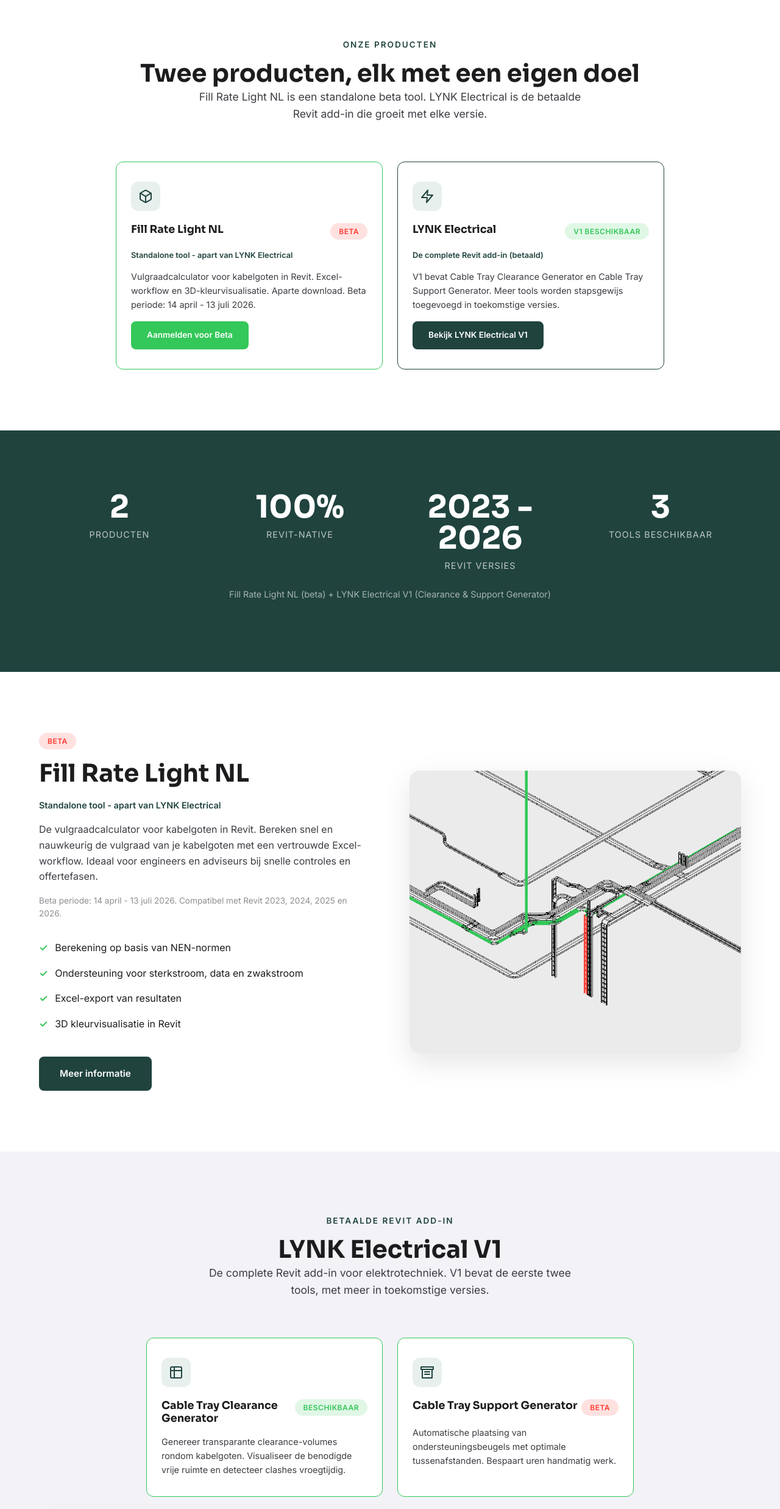
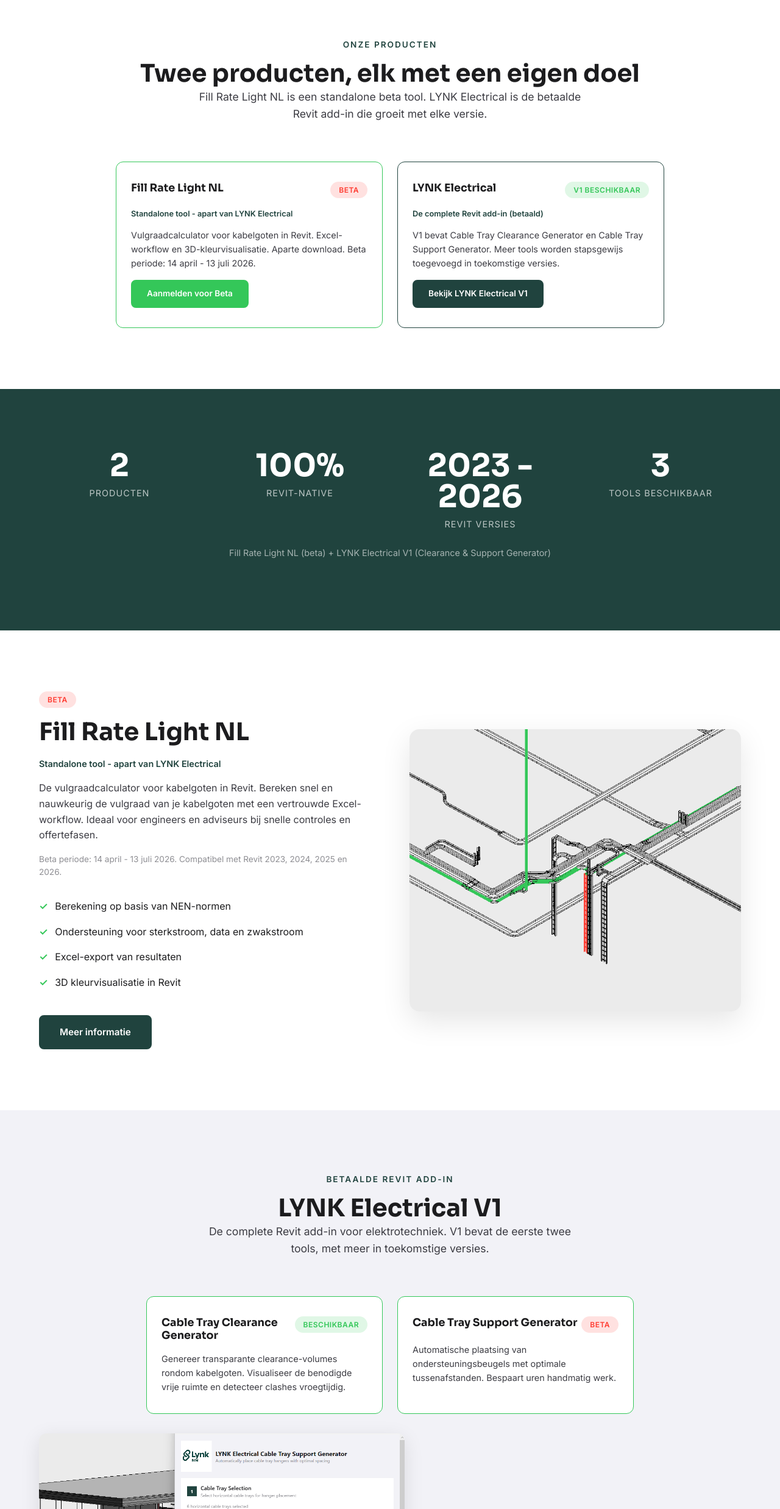
Before and after one commit to LorenzoRCU/bimlynk-website, a website: page index.html in a window 1280 px wide. Shown: the part 840-3315 px from the top of the page at 61% size. Drawn offline with Linux system fonts and the light colour scheme.

Commit message:
refactor: remove icons from Fill Rate + LYNK Electrical tool cards (cleaner look)

```diff
--- a/index.html
+++ b/index.html
@@ -74,9 +74,6 @@
             <div class="tools-grid stagger-children" style="grid-template-columns: 1fr 1fr; max-width: 900px; margin: 0 auto;">
                 <!-- Product 1: Fill Rate Light -->
                 <div class="tool-card" style="border-color: var(--green);">
-                    <span class="tool-icon">
-                        <svg xmlns="http://www.w3.org/2000/svg" viewBox="0 0 24 24" fill="none" stroke="currentColor" stroke-linecap="round" stroke-linejoin="round"><path d="M21 16V8a2 2 0 0 0-1-1.73l-7-4a2 2 0 0 0-2 0l-7 4A2 2 0 0 0 3 8v8a2 2 0 0 0 1 1.73l7 4a2 2 0 0 0 2 0l7-4A2 2 0 0 0 21 16z"/><polyline points="3.27 6.96 12 12.01 20.73 6.96"/><line x1="12" y1="22.08" x2="12" y2="12"/></svg>
-                    </span>
                     <div class="tool-card-header">
                         <h3>Fill Rate Light NL</h3>
                         <div>
@@ -91,9 +88,6 @@
                 </div>
                 <!-- Product 2: LYNK Electrical -->
                 <div class="tool-card" style="border-color: var(--teal);">
-                    <span class="tool-icon">
-                        <svg xmlns="http://www.w3.org/2000/svg" viewBox="0 0 24 24" fill="none" stroke="currentColor" stroke-linecap="round" stroke-linejoin="round"><path d="M13 2L3 14h9l-1 8 10-12h-9l1-8z"/></svg>
-                    </span>
                     <div class="tool-card-header">
                         <h3>LYNK Electrical</h3>
                         <span class="badge badge-green">V1 Beschikbaar</span>
@@ -172,9 +166,6 @@
             </div>
             <div class="tools-grid stagger-children" style="grid-template-columns: 1fr 1fr; max-width: 800px; margin: 0 auto;">
                 <div class="tool-card" style="border-color: var(--green);">
-                    <span class="tool-icon">
-                        <svg xmlns="http://www.w3.org/2000/svg" viewBox="0 0 24 24" fill="none" stroke="currentColor" stroke-linecap="round" stroke-linejoin="round"><rect x="3" y="3" width="18" height="18" rx="2"/><path d="M3 9h18M9 3v18"/></svg>
-                    </span>
                     <div class="tool-card-header">
                         <h3>Cable Tray Clearance Generator</h3>
                         <span class="badge badge-green">Beschikbaar</span>
@@ -182,9 +173,6 @@
                     <p>Genereer transparante clearance-volumes rondom kabelgoten. Visualiseer de benodigde vrije ruimte en detecteer clashes vroegtijdig.</p>
                 </div>
                 <div class="tool-card" style="border-color: var(--green);">
-                    <span class="tool-icon">
-                        <svg xmlns="http://www.w3.org/2000/svg" viewBox="0 0 24 24" fill="none" stroke="currentColor" stroke-linecap="round" stroke-linejoin="round"><path d="M2 3h20v4H2zM4 7v14h16V7M8 11h8M8 15h8"/></svg>
-                    </span>
                     <div class="tool-card-header">
                         <h3>Cable Tray Support Generator</h3>
                         <span class="badge badge-red">Beta</span>
```
